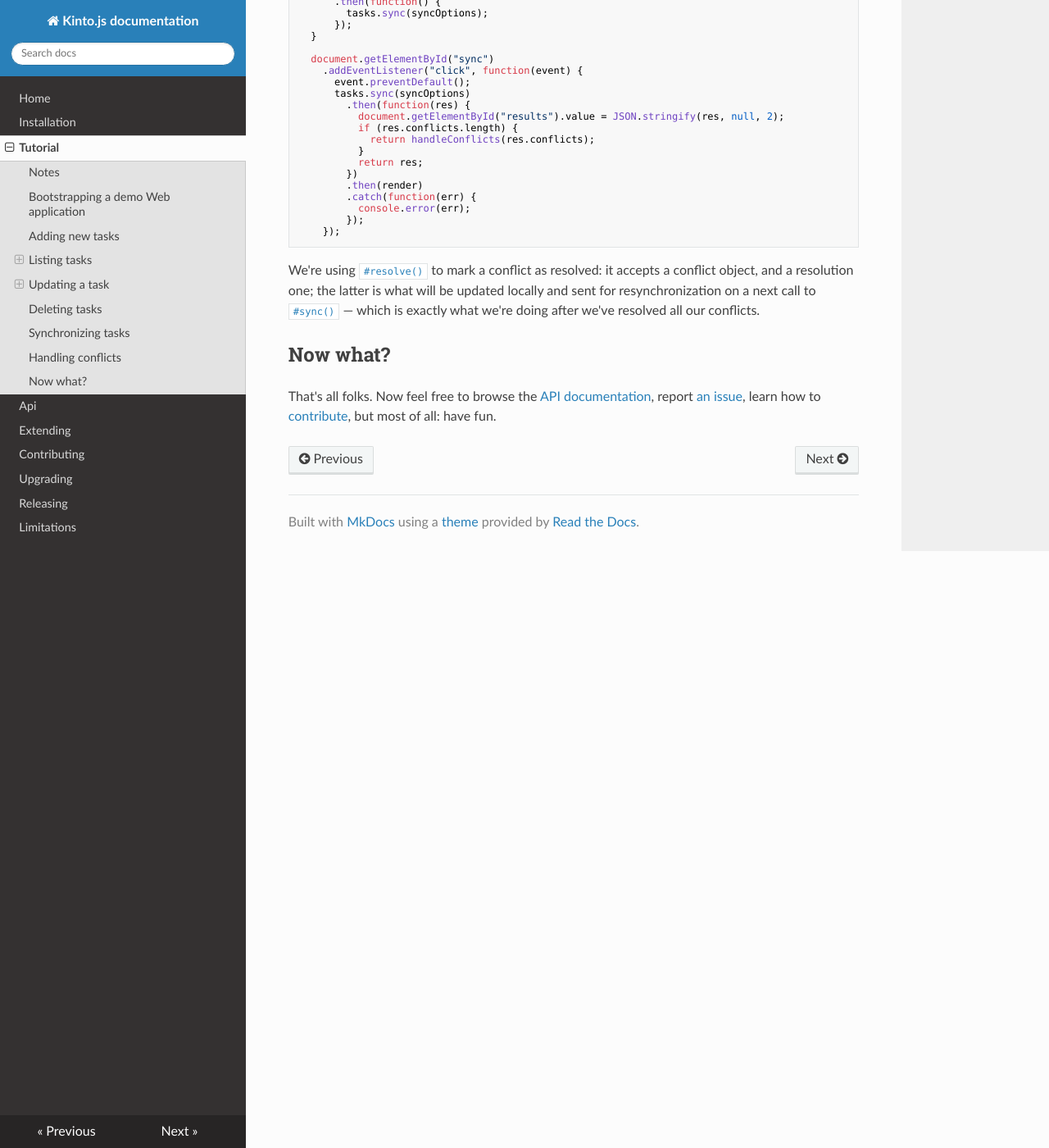
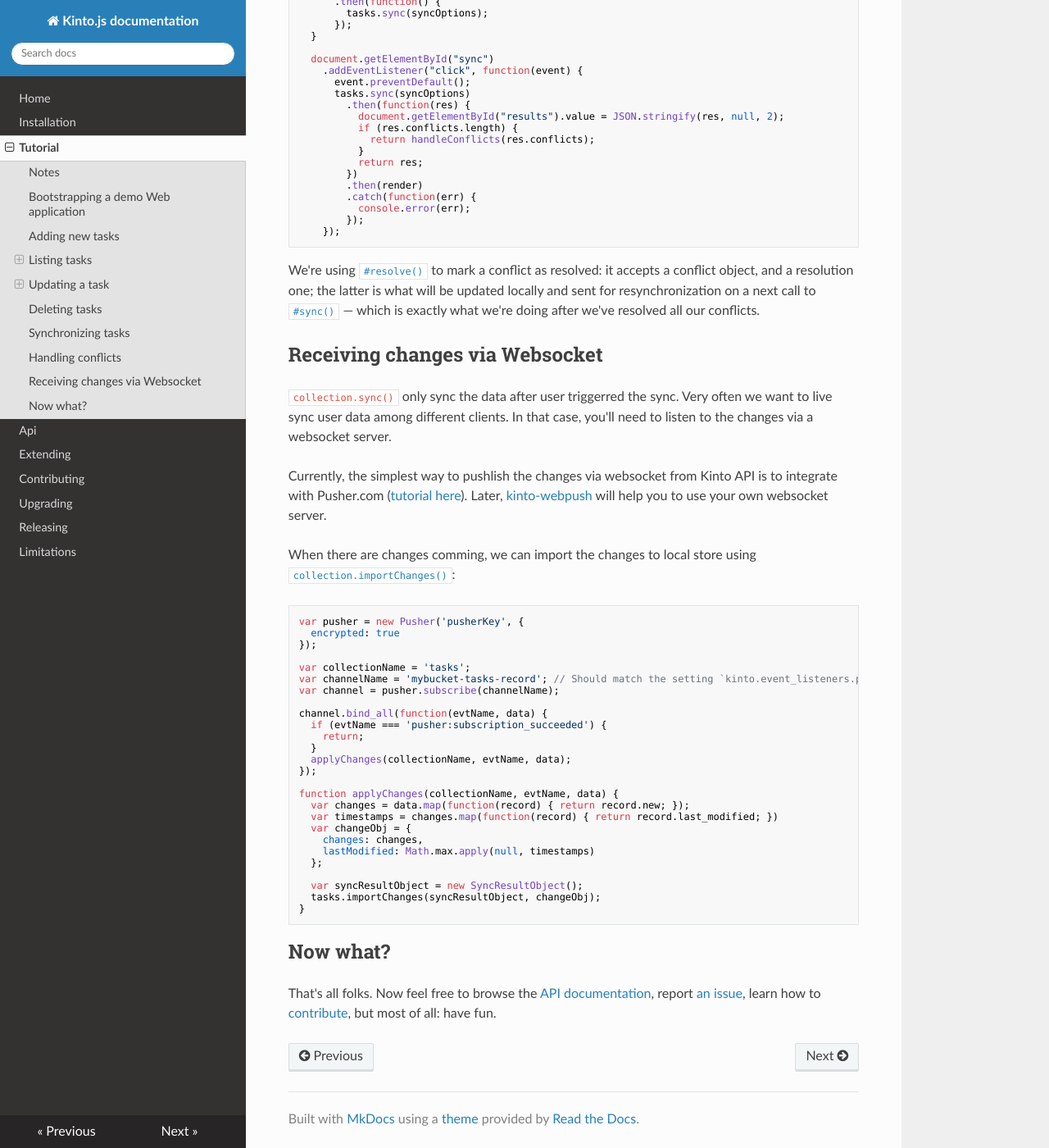
Before and after one commit to Kinto/kinto.js, an MkDocs documentation site: the page built from docs/tutorial.md, in a window 1280 px wide and 1400 px high, scrolled down 10272 px. Shown: the whole window at 82% size. Built offline with MkDocs 1.6.1, drawn with Linux system fonts in a browser that asks for light colours; nearby versions of some CDN libraries; old or Windows-style settings are respelled for this version of MkDocs.

Commit message:
docs: add websocket section to tutorial

````diff
--- a/docs/tutorial.md
+++ b/docs/tutorial.md
@@ -495,6 +495,44 @@ Your take really. Let's take the former approach:
 
 We're using [`#resolve()`](https://doc.esdoc.org/github.com/Kinto/kinto.js/class/src/collection.js~Collection.html#instance-method-resolve) to mark a conflict as resolved: it accepts a conflict object, and a resolution one; the latter is what will be updated locally and sent for resynchronization on a next call to [`#sync()`](https://doc.esdoc.org/github.com/Kinto/kinto.js/class/src/collection.js~Collection.html#instance-method-sync) — which is exactly what we're doing after we've resolved all our conflicts.
 
+## Receiving changes via Websocket
+
+`collection.sync()` only sync the data after user triggerred the sync. Very often we want to live sync user data among different clients. In that case, you'll need to listen to the changes via a websocket server.
+
+Currently, the simplest way to pushlish the changes via websocket from Kinto API is to integrate with Pusher.com ([tutorial here](https://kinto.readthedocs.io/en/stable/tutorials/notifications-websockets.html)).
+Later, [kinto-webpush](https://github.com/Kinto/kinto-webpush/) will help you to use your own websocket server.
+
+When there are changes comming, we can import the changes to local store using [`collection.importChanges()`](https://doc.esdoc.org/github.com/Kinto/kinto.js/class/src/collection.js~Collection.html#instance-method-importChanges):
+
+```javascript
+var pusher = new Pusher('pusherKey', {
+  encrypted: true
+});
+
+var collectionName = 'tasks';
+var channelName = 'mybucket-tasks-record'; // Should match the setting `kinto.event_listeners.pusher.channel`
+var channel = pusher.subscribe(channelName);
+
+channel.bind_all(function(evtName, data) {
+  if (evtName === 'pusher:subscription_succeeded') {
+    return;
+  }
+  applyChanges(collectionName, evtName, data);
+});
+
+function applyChanges(collectionName, evtName, data) {
+  var changes = data.map(function(record) { return record.new; });
+  var timestamps = changes.map(function(record) { return record.last_modified; })
+  var changeObj = {
+    changes: changes,
+    lastModified: Math.max.apply(null, timestamps)
+  };
+
+  var syncResultObject = new SyncResultObject();
+  tasks.importChanges(syncResultObject, changeObj);
+}
+```
+
 ## Now what?
 
 That's all folks. Now feel free to browse the [API documentation](api.md), report [an issue](https://github.com/Kinto/kinto.js/issues/new), learn how to [contribute](contributing.md), but most of all: have fun.
````
